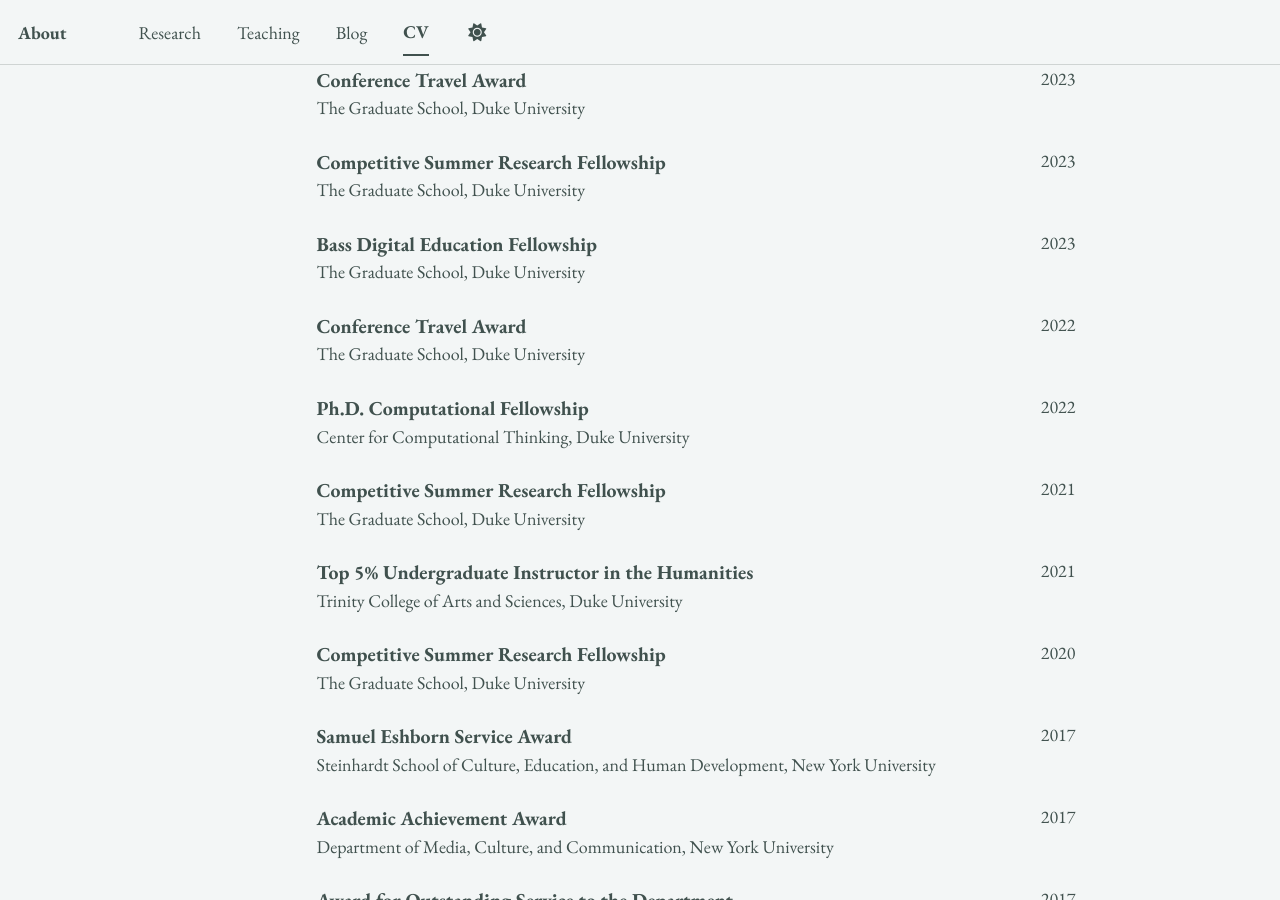
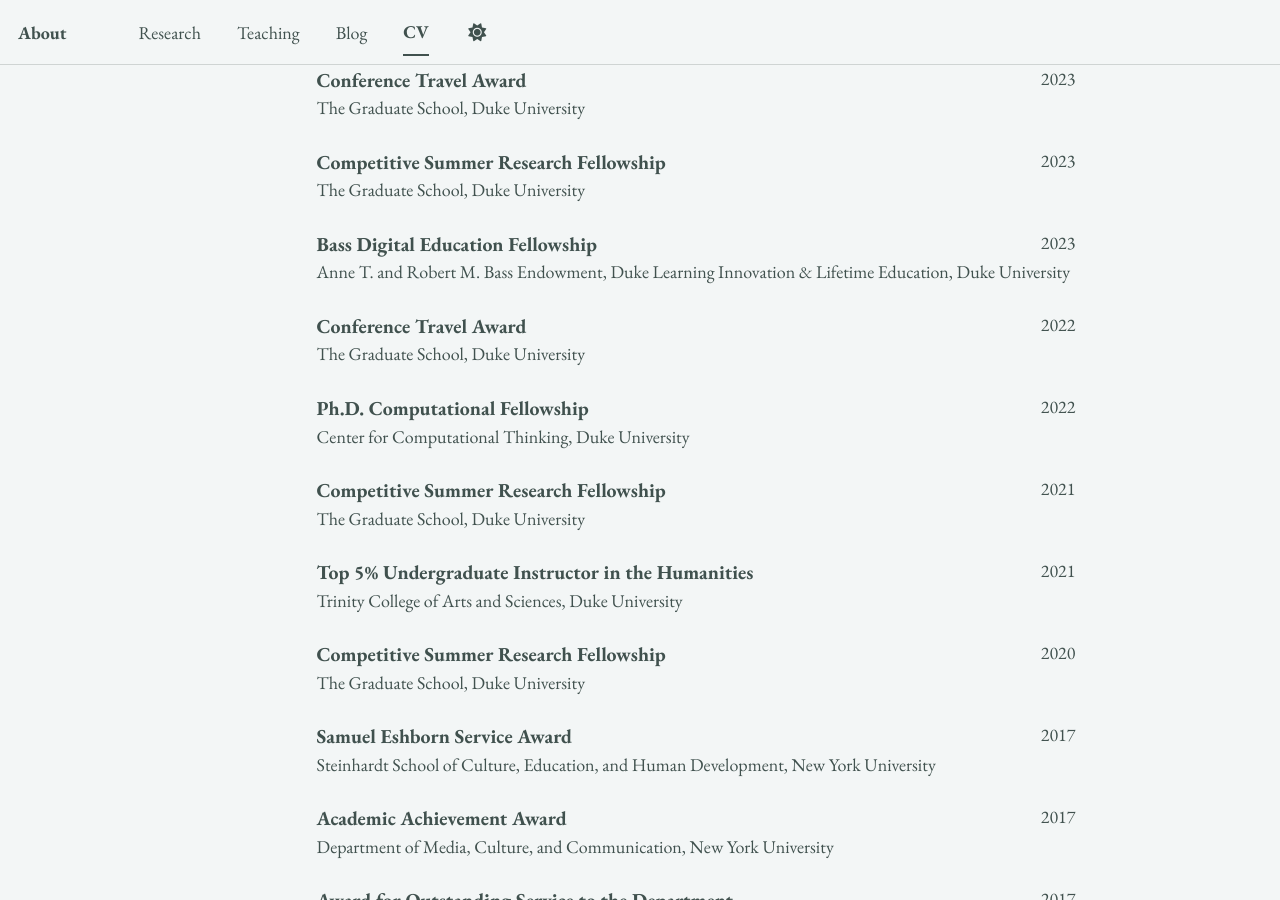
Before and after one commit to epujol90/epujol90.github.io, a Jekyll site: the page built from _pages/cv-json.md, in a window 1280 px wide and 900 px high, scrolled down 1366 px. Built offline with Jekyll 4.4.1, drawn with Linux system fonts in a browser that asks for light colours; a script bundle is joined from its source files by our own code; library files that are not in the unit come from our copies.

Commit message:
Update cv.json

```diff
--- a/_data/cv.json
+++ b/_data/cv.json
@@ -103,7 +103,7 @@
     {
       "year": "2023",
       "title": "Bass Digital Education Fellowship",
-      "issuer": "The Graduate School, Duke University"
+      "issuer": "Anne T. and Robert M. Bass Endowment, Duke Learning Innovation & Lifetime Education, Duke University"
     },
     {
       "year": "2022",
```
